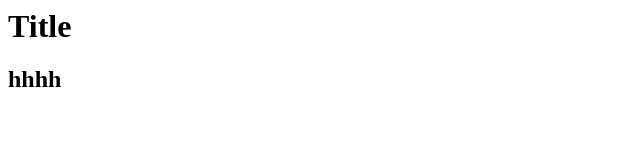
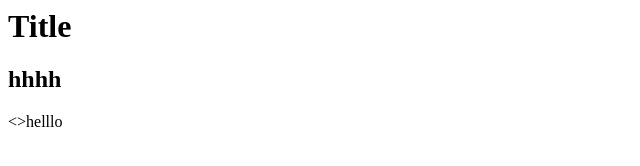
Before and after one commit to Ayoub19910/project-html, a plain HTML site: page index.html in a window 1280 px wide. Shown: the full height of the page, 0-640 px from the left. Drawn offline with Linux system fonts and the light colour scheme.

Commit message:
rah zedt paragraphe

```diff
--- a/index.html
+++ b/index.html
@@ -3,6 +3,7 @@
 <h1>Title</h1>
 <h2>hhhh</h2>
 
+<>helllo</p>
 
 </body>
 
```
